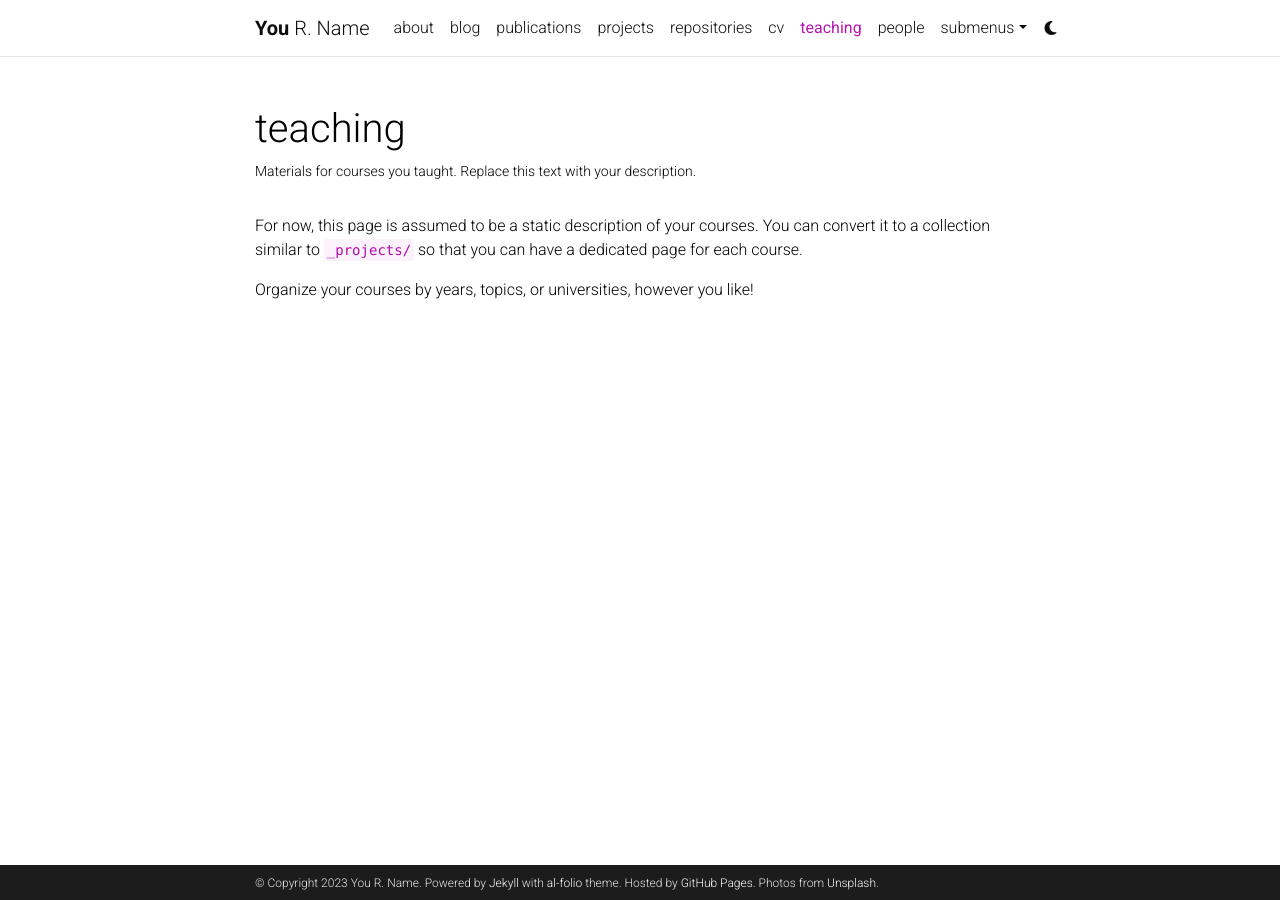
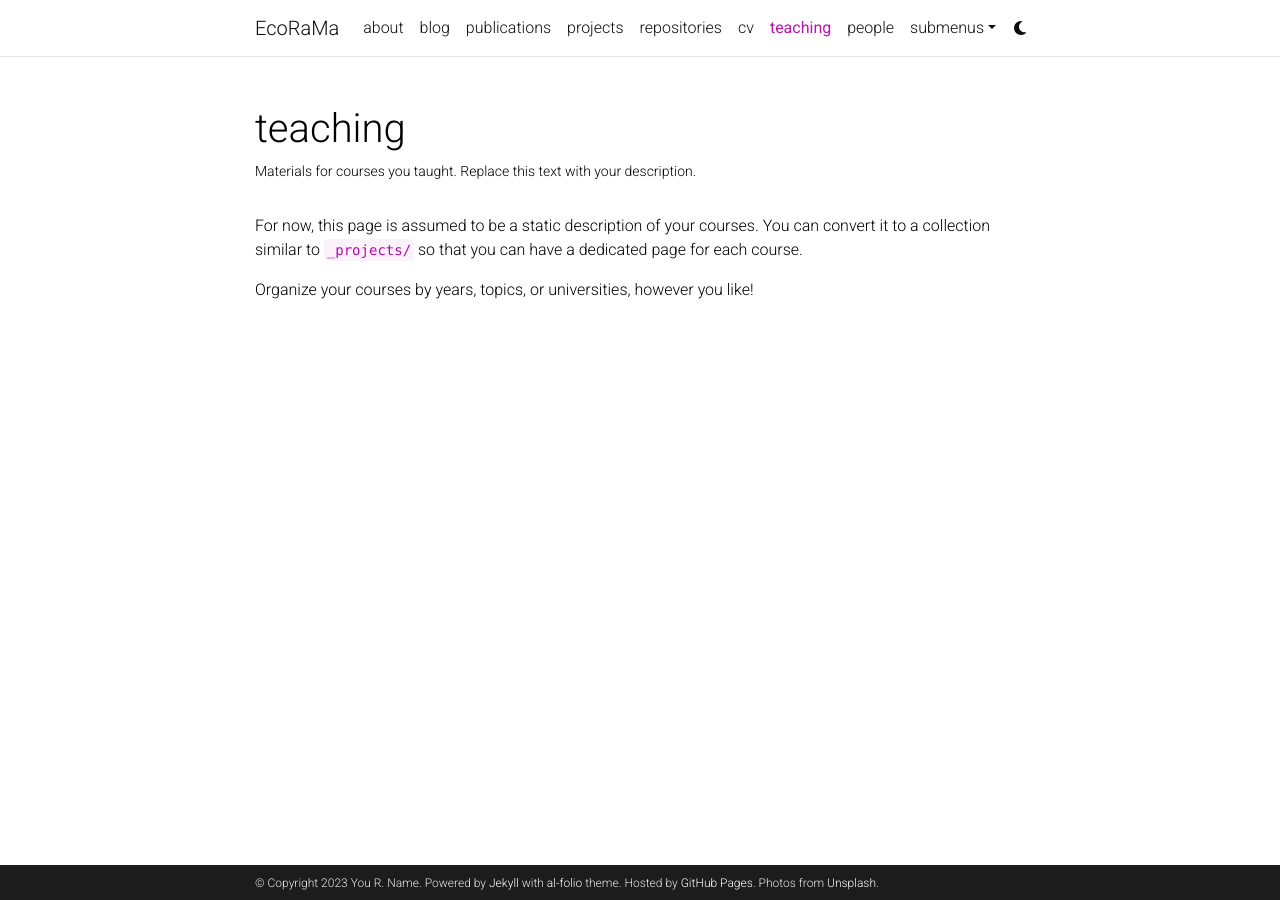
Before and after one commit to EcoRaMa/EcoRaMa.github.io, a Jekyll site: the page built from _pages/teaching.md, in a window 1280 px wide. Built offline with Jekyll 4.4.1, drawn with Linux system fonts in a browser that asks for light colours; comment, search, counter and statistics services are not loaded; a style sheet for code colours, icons or effects is not loaded.

Commit message:
Update _config.yml

```diff
--- a/_config.yml
+++ b/_config.yml
@@ -2,7 +2,7 @@
 # Site settings
 # -----------------------------------------------------------------------------
 
-title: blank # the website title (if blank, full name will be used instead)
+title: EcoRaMa # the website title (if blank, full name will be used instead)
 first_name: You
 middle_name: R.
 last_name: Name
```
